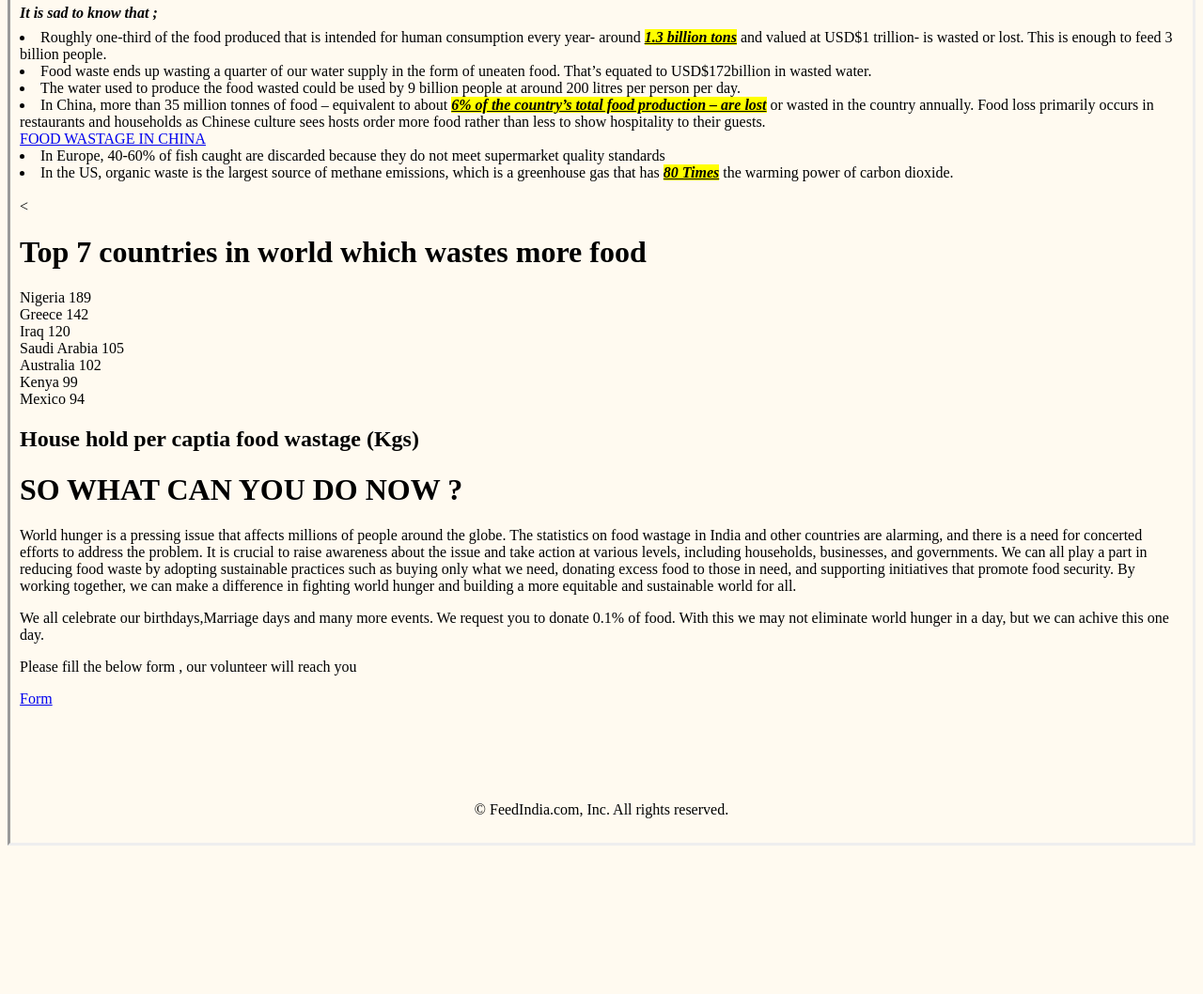
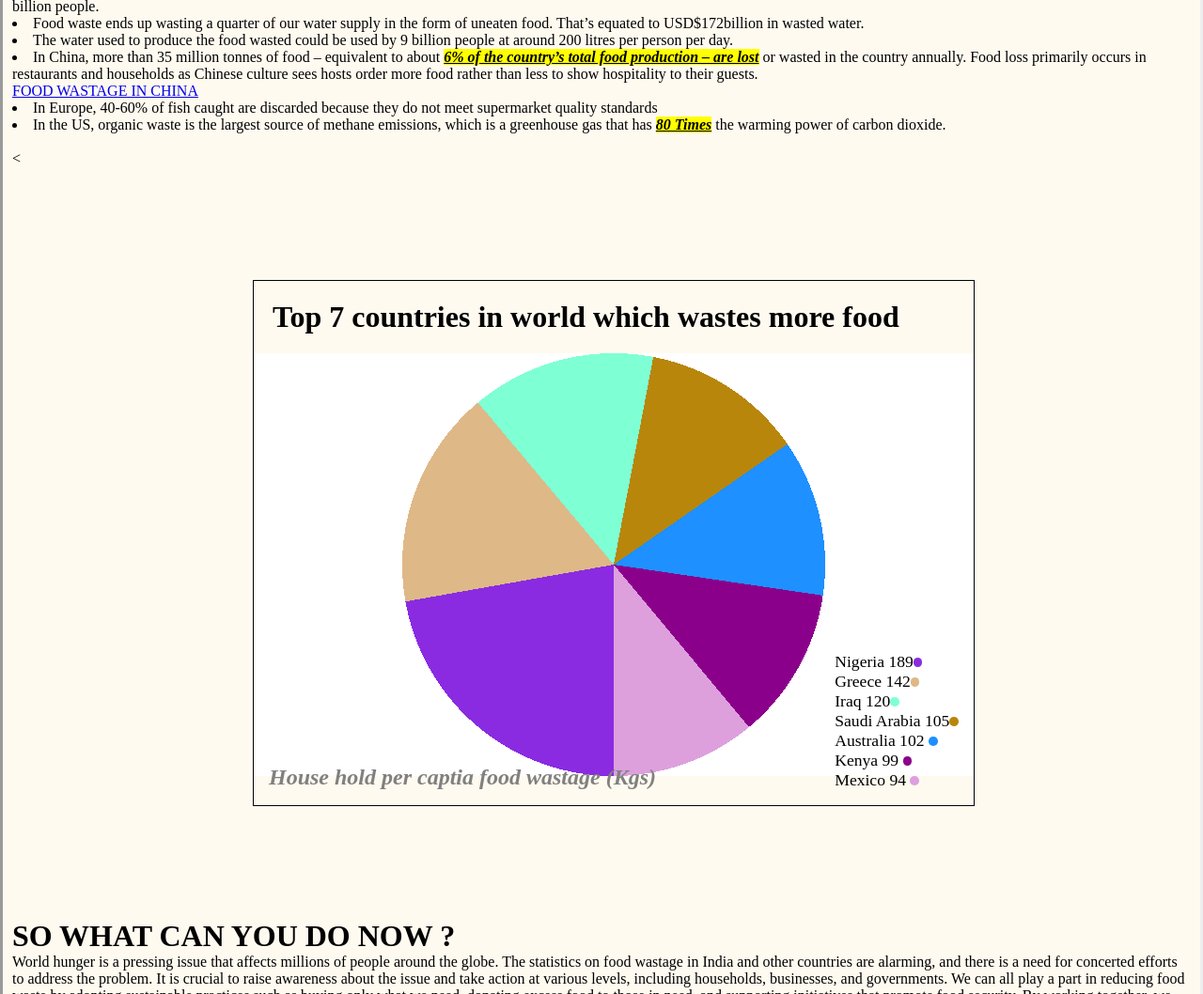
Before and after one commit to chandan112307/feedindia, a plain HTML site: page index.html in a window 1280 px wide. Shown: the part 1253-2311 px from the top of the page at 94% size. Before the commit the page ends 2161 px from the top, so only its background shows below. Drawn offline with Linux system fonts and the light colour scheme.

Commit message:
updated my css

```diff
--- a/style.css
+++ b/style.css
@@ -6,7 +6,6 @@ body {
 .firstheading {
     margin: 0;
     height: 10%;
-
 }
 .logo {
     position: relative;
@@ -29,8 +28,8 @@ body {
 .product
 {
     position: absolute;
-    top: 96px;
-    margin-left: 635px;
+    top: 145px;
+    margin-left: 40px;
 }
 
 .container {
@@ -39,7 +38,6 @@ body {
 }
 .text {
   width: 50%;
-  padding-left: 300px;
   margin-right: 100px;
 }
 .cright
@@ -53,3 +51,73 @@ body {
 #end {
     margin-left: calc(45%);
 }
+*{
+    margin: 0;
+    padding: 0;box-sizing: border-box;
+   }
+   .main_div{
+    width: 100vw;
+    height: 100vh;
+    display: flex;
+   justify-content: center;
+   align-items: center;
+   }
+   .centre_div{
+    width: calc(100vw - 40vw);
+    height: calc(100vh -  30vh);
+    position: relative;
+    border: 1px solid#000;
+
+   }
+   .centre_div h1{
+    padding: 20px 0 20px 20px;
+   }
+   .centre_div p{
+    position: absolute;
+    bottom: 1rem;
+    right: 1rem;
+    font-size: 1.1rem;
+    font-style: inherit;
+   }
+  .centre_div span::after{
+   content: "";
+   display: inline-block;
+   width: 0.6rem;
+   height: 0.6rem;
+   border-radius: 50%;
+   font-weight: 600;
+   background: currentColor;
+   margin: 0,0.5rem;
+   text-align: end;
+  }
+  .centre_div h2{
+
+   position: absolute;
+   bottom: 0;
+   color: grey;
+   padding: 1rem;
+   font-style: italic;
+  }
+  .piecart{
+   background: radial-gradient(circle closest-side,transparent 100%, #fff 0),
+   conic-gradient(
+    from 180deg,
+    blueviolet 0,
+    blueviolet 22.21%,
+    burlywood 0,
+    burlywood 38.9%,
+    aquamarine 0,
+    aquamarine 53%,
+    darkgoldenrod 0,
+    darkgoldenrod 65.34%,
+    dodgerblue 0,
+    dodgerblue 77.33%,
+    darkmagenta 0,
+    darkmagenta 88.95%,
+    plum 0,
+    plum 100%
+
+    );
+   min-width:  300px;
+   min-height: 450px;
+  }
```
